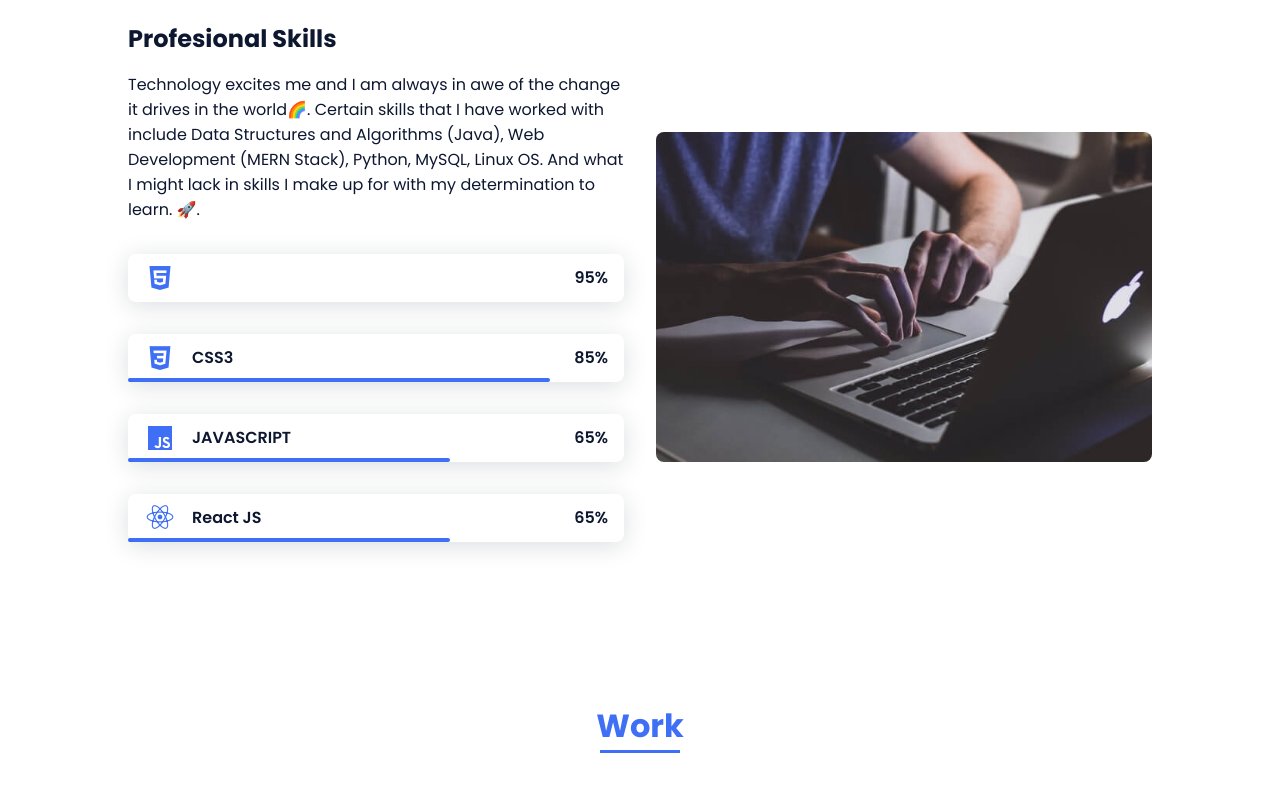
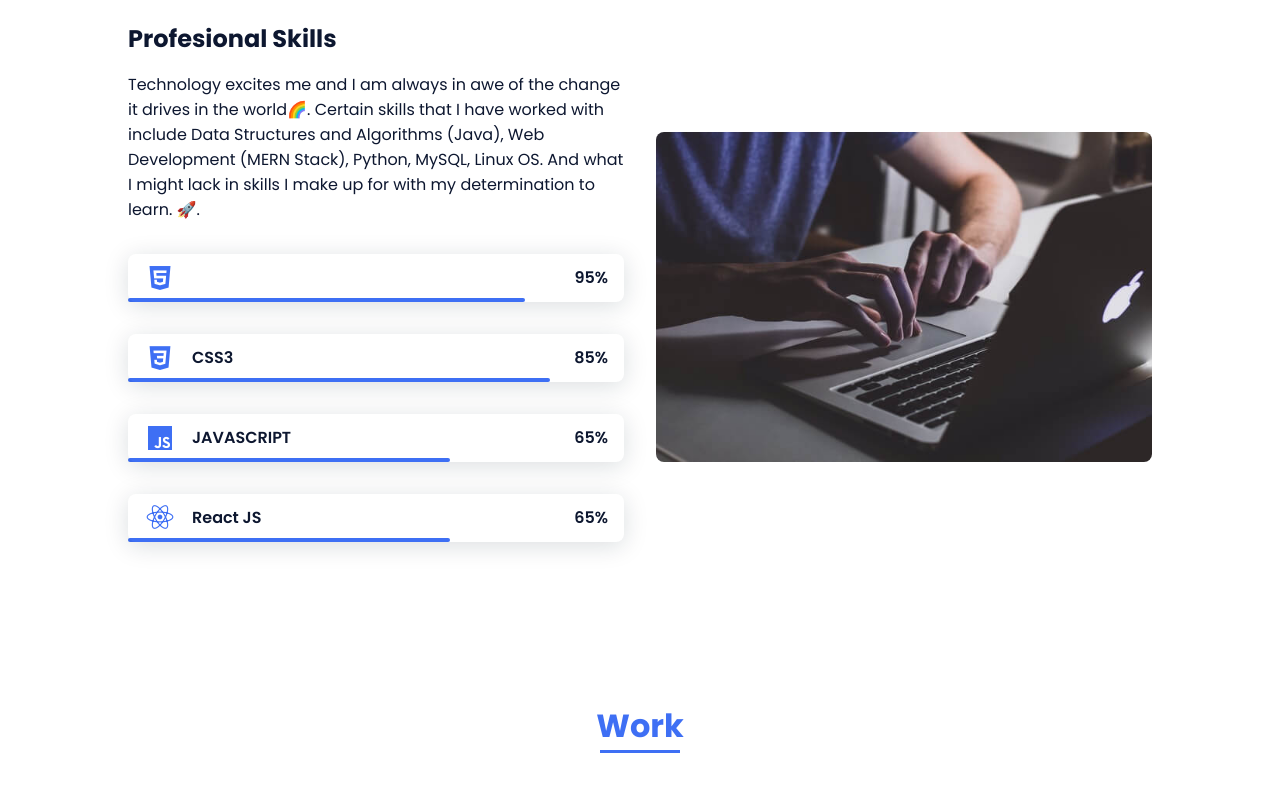
Before and after one commit to narmadagogineni/Portfolio-Website, a plain HTML site: page index.html in a window 1280 px wide. Shown: the part 1525-2323 px from the top of the page. Drawn offline with nearby package versions, Linux system fonts and the light colour scheme.

Commit message:
Update styles.css

```diff
--- a/assets/css/styles.css
+++ b/assets/css/styles.css
@@ -319,7 +319,7 @@ img {
   z-index: var(--z-back);
 }
 
-.skills__mongodb {
+.skills__html {
   width: 80%;
 }
 
```
